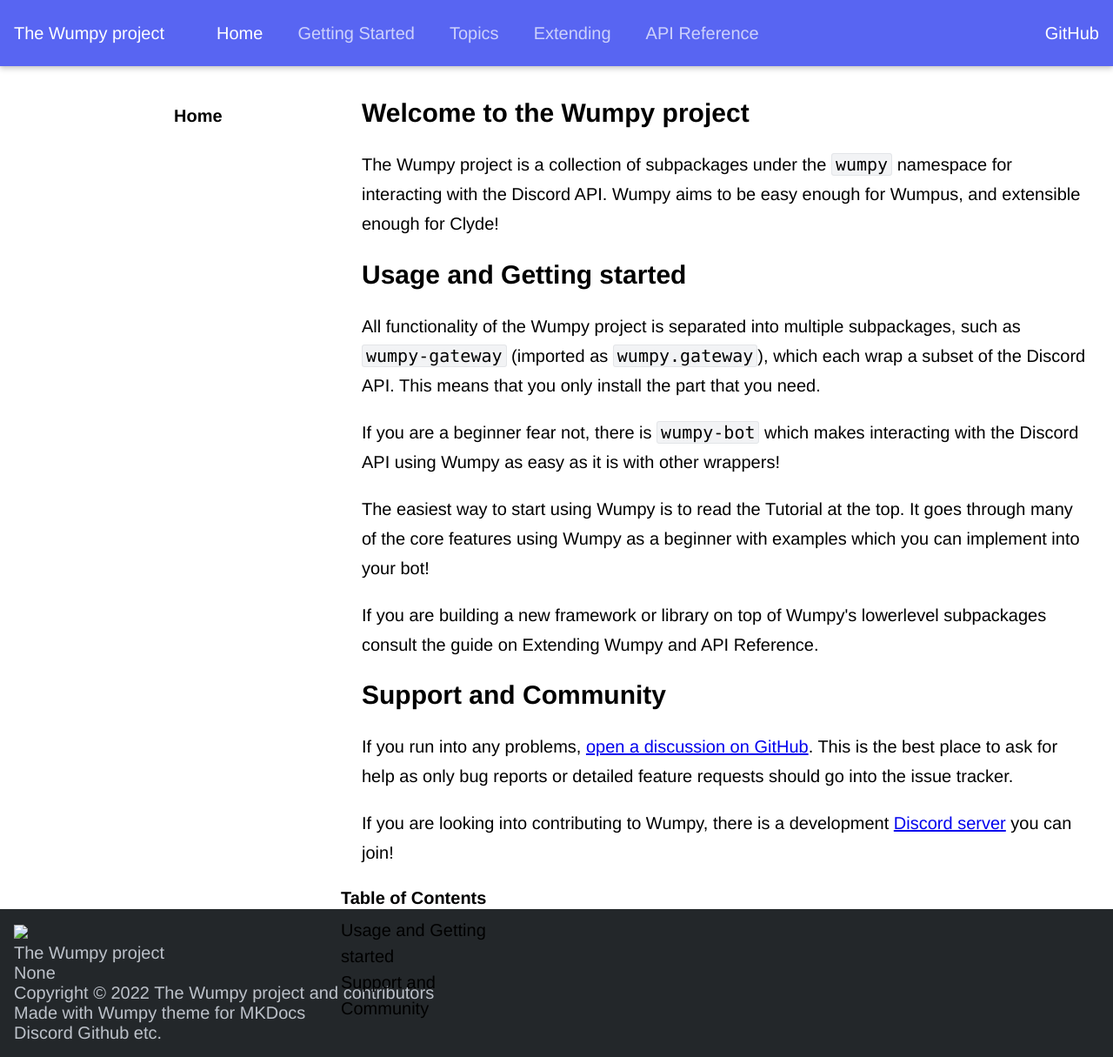
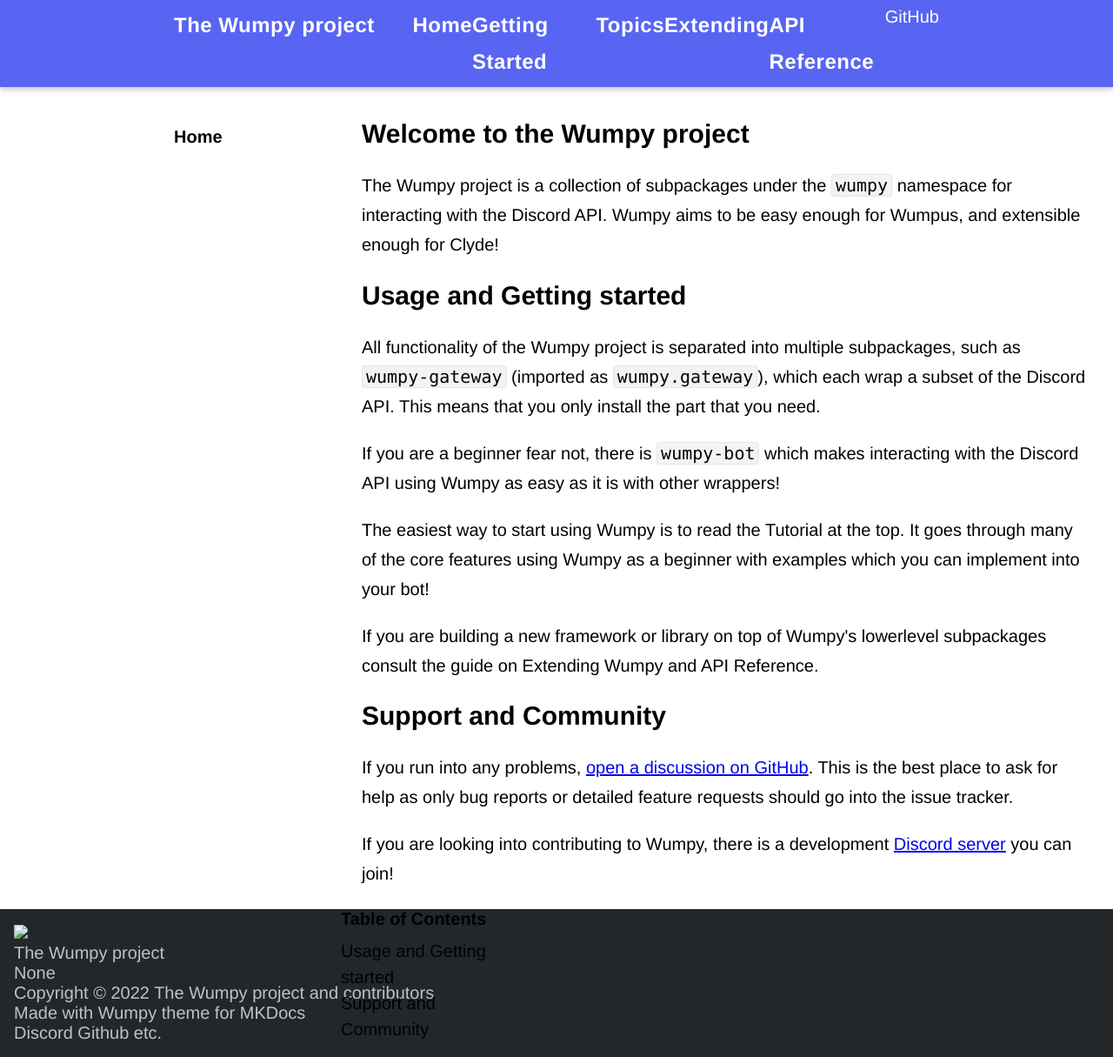
Before and after one commit to wumpyproject/docs, an MkDocs documentation site: the page built from docs/index.md, in a window 1280 px wide. Shown: the whole page at 87% size. Built offline with MkDocs 1.6.1, drawn with Linux system fonts in a browser that asks for light colours.

Commit message:
Start reworking site masthead

```diff
--- a/theme/css/partials/masthead.css
+++ b/theme/css/partials/masthead.css
@@ -1,4 +1,4 @@
-header {
+.masthead {
   position: sticky;
   top: 0;
 
@@ -7,35 +7,40 @@ header {
   font-family: var(--font-headline);
 
   padding: 0.5rem;
-  padding-left: 1rem;
-  padding-right: 1rem;
+  padding-left: 200px;
+  padding-right: 200px;
 
   box-shadow:
     0 0 0.2rem rgba(0, 0, 0, 10%),
     0 0.2rem 0.4rem rgba(0, 0, 0, 20%);
 }
 
-#masthead {
+.masthead-nav {
   display: flex;
-  justify-content: space-between;
-  line-height: 3;
 }
 
-#masthead-nav {
+.masthead-home-link, .masthead-links > li {
+  font-size: 1.2em;
+  font-weight: 700;
+
+  line-height: 1.75;
+  letter-spacing: 0.5px;
+}
+
+.masthead-home-link {
+  display: block;
+
+  flex-basis: 19.5rem;
+}
+
+.masthead-links {
   display: flex;
   flex-grow: 1;
+
+  padding: 0;
   margin: 0;
+  list-style: none;
 }
 
-.masthead-nav-item {
-  display: inline-block;
-  color: white;
-  opacity: 0.7;
-  padding-left: 1em;
-  padding-right: 1em;
-  font-size: 1em;
+.masthead-nav-active {
 }
-
-#masthead-nav-active {
-  opacity: 1;
-}
--- a/theme/partials/masthead.html
+++ b/theme/partials/masthead.html
@@ -1,25 +1,31 @@
-{% macro find_url(item) %}
-  {% if item.url is defined %}
+{#
+  Find the first possible URL, for the masthead's links which don't
+  necessarily have an actual URL. The dashes tell Jinja to remove blankspace
+  and empty lines so that they do not appear in the final link
+#}
+{% macro find_url(item) -%}
+  {% if item.url is defined -%}
     {{ item.url | url }}
-  {% else %}
+  {%- else -%}
     {{ find_url(item.children | first) }}
-  {% endif %}
-{% endmacro %}
+  {%- endif %}
+{%- endmacro %}
 
-<header>
-  <nav id="masthead" class="page-layout">
+<header class="masthead">
+  <nav class="masthead-nav">
 
-    <div>
-      {% block site_name %}
-        <a class="normalize-link" href="{{ nav.homepage.url|url }}">{{ config.site_name }}</a>
-      {% endblock %}
-    </div>
+    <a class="masthead-home-link" class="normalize-link">
+      {% if config.theme.logo %}
+        <img src="{{ config.theme.logo|url }}" width="48" height="48" />
+      {% endif %}
 
-    <ul id="masthead-nav">
+      {{ config.site_name }}
+    </a>
+
+    <ul class="masthead-links">
       {% for nav_item in nav %}
         <li
-          {% if nav_item.active %} id="masthead-nav-active" {% endif %}
-          class="masthead-nav-item"
+          {% if nav_item.active %} class="masthead-nav-active" {% endif %}
         >
           <a class="normalize-link" href="{{ find_url(nav_item) }}">{{ nav_item.title }}</a>
         </li>
```
